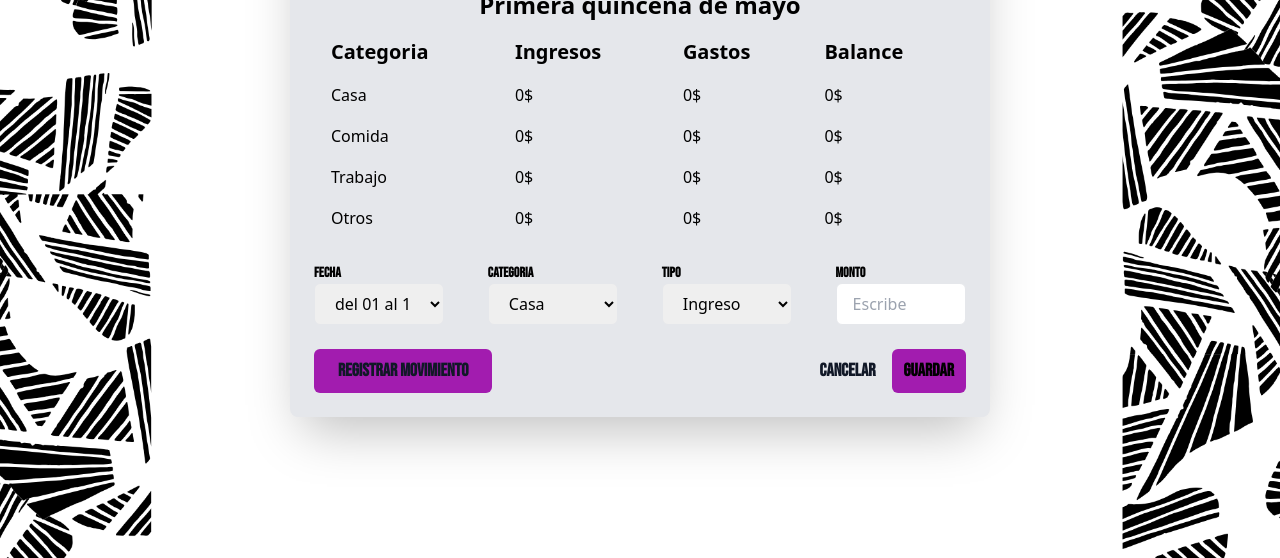
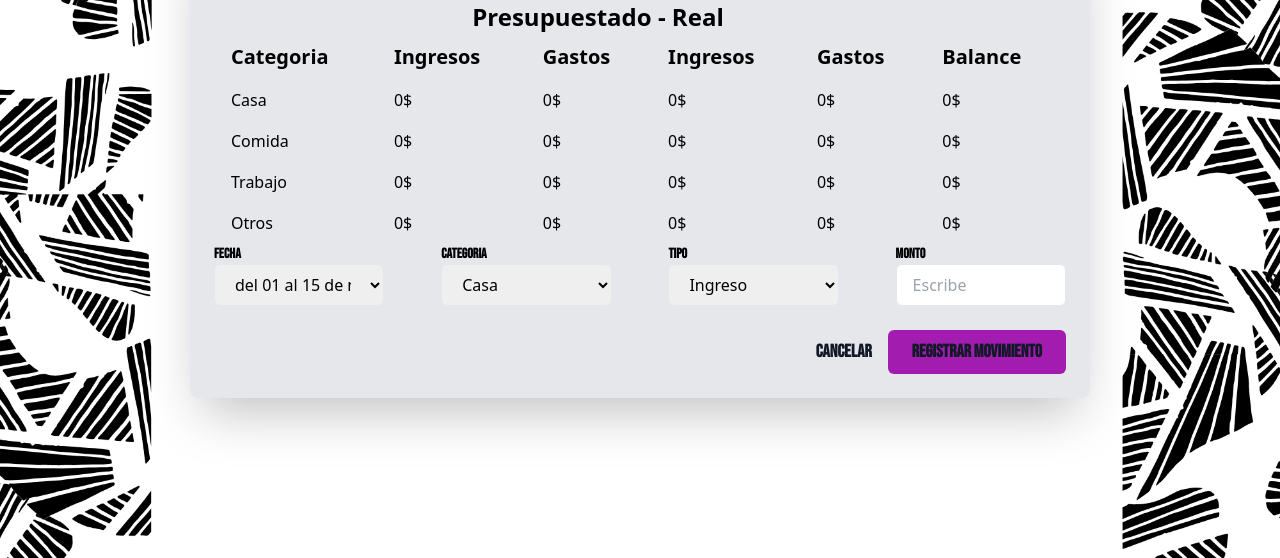
Before and after one commit to dayanamedina0604/SitioWeb, a plain HTML site: page presupuesto.html in a window 1280 px wide. Shown: the part 242-800 px from the top of the page. Drawn offline with nearby package versions, Linux system fonts and the light colour scheme.

Commit message:
carpeta js

```diff
--- a/presupuesto.html
+++ b/presupuesto.html
@@ -14,18 +14,21 @@
 </head>
 <body class="bg-gray-100 flex items-center justify-center min-h-screen bg-[url('img/FondoRegistro.png')] bg-cover bg-center">
 
-  <div class="bg-gray-200 p-6 rounded-lg shadow-2xl w-[700px] animate-fade-in backdrop-blur-md">
+  <div class="bg-gray-200 p-6 rounded-lg shadow-2xl w-[900px] animate-fade-in backdrop-blur-md">
     <h3 class="text-4xl font-bold mb-4 text-center" style="font-family: 'Bebas Neue', sans-serif;">Presupuesto del 01 de mayo al 15 de mayo</h3>
 
-    <table class="min-w-full table-auto border-collapse mb-6">
+    <div class="flex justify-center">
+      <table class="w-full border-collapse mx-auto">
         <thead>
           <tr>
-          <th colspan="4" class="border px-4 py-2 text-center text-2xl font-semibold">Primera quincena de mayo</th>
+            <th colspan="6" class="border px-4 pr-[100px] text-center text-2xl font-semibold">Presupuestado - Real</th>
           </tr>
         </thead>
-      <tbody>
+        <tbody id="tablaPresupuesto">
           <tr>
             <td class="border px-4 py-2 text-xl font-semibold">Categoria</td>
+            <td class="border px-4 py-2 text-xl font-semibold">Ingresos</td>
+            <td class="border px-4 py-2 text-xl font-semibold">Gastos</td>
             <td class="border px-4 py-2 text-xl font-semibold">Ingresos</td>
             <td class="border px-4 py-2 text-xl font-semibold">Gastos</td>
             <td class="border px-4 py-2 text-xl font-semibold">Balance</td>
@@ -35,9 +38,13 @@
             <td class="border px-4 py-2">0$</td>
             <td class="border px-4 py-2">0$</td>
             <td class="border px-4 py-2">0$</td>
+            <td class="border px-4 py-2">0$</td>
+            <td class="border px-4 py-2">0$</td>
           </tr>
           <tr>
             <td class="border px-4 py-2">Comida</td>
+            <td class="border px-4 py-2">0$</td>
+            <td class="border px-4 py-2">0$</td>
             <td class="border px-4 py-2">0$</td>
             <td class="border px-4 py-2">0$</td>
             <td class="border px-4 py-2">0$</td>
@@ -47,15 +54,20 @@
             <td class="border px-4 py-2">0$</td>
             <td class="border px-4 py-2">0$</td>
             <td class="border px-4 py-2">0$</td>
+            <td class="border px-4 py-2">0$</td>
+            <td class="border px-4 py-2">0$</td>
           </tr>
           <tr>
             <td class="border px-4 py-2">Otros</td>
             <td class="border px-4 py-2">0$</td>
             <td class="border px-4 py-2">0$</td>
             <td class="border px-4 py-2">0$</td>
+            <td class="border px-4 py-2">0$</td>
+            <td class="border px-4 py-2">0$</td>
           </tr>
         </tbody>
       </table>
+    </div>
 
     <div class="flex flex-wrap justify-between gap-4 mb-6 items-center">
         <div class="flex flex-col w-1/5">
@@ -90,13 +102,9 @@
         </div>
     </div>
 
-    <div class="mt-6 flex justify-between items-center gap-x-6">
+    <div class="flex items-center gap-x-4 justify-end">
+        <a href="index.html" class="text-lg font-semibold text-gray-900" style="font-family: 'Bebas Neue', sans-serif;">Cancelar</a>
         <button class="px-6 py-2 bg-fuchsia-700 text-lg font-semibold rounded-md hover:bg-yellow-600 text-gray-900" style="font-family: 'Bebas Neue', sans-serif;">Registrar movimiento</button>
-
-        <div class="flex items-center gap-x-4">
-            <a href="index.html" class="text-lg font-semibold text-gray-900" style="font-family: 'Bebas Neue', sans-serif;">Cancelar</a>
-            <a href="index.html" class="rounded-md bg-fuchsia-700 px-3 py-2 text-lg font-semibold text-black shadow-xs hover:bg-yellow-600 focus-visible:outline-2 focus-visible:outline-offset-2 focus-visible:outline-indigo-600" style="font-family: 'Bebas Neue', sans-serif;">Guardar</a>
-        </div>
     </div>
 
   </div>
```
Also changed, not shown: js/presupuesto.js (added, +17 -0 lines). Lines whose indentation alone changed are shown as unchanged.
